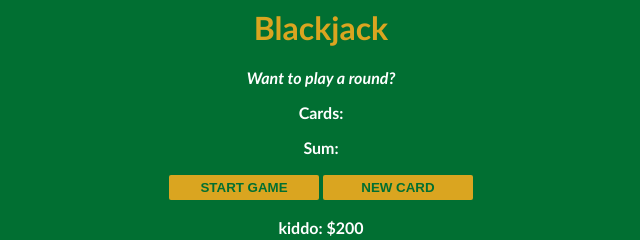
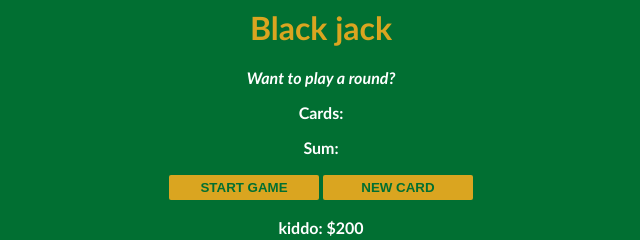
Before and after one commit to kidistamdu/Black-jack-game, a plain HTML site: page index.html in a window 1280 px wide. Shown: the full height of the page, 319-959 px from the left. Drawn offline with Linux system fonts and the light colour scheme.

Commit message:
edit the title

```diff
--- a/index.html
+++ b/index.html
@@ -3,7 +3,7 @@
         <link rel="stylesheet" href="index.css">
     </head>
     <body>
-        <h1>Blackjack</h1>
+        <h1>Black jack</h1>
         <p id="message-el">Want to play a round?</p>
         <p id="cards-el">Cards:</p>
         <p id="sum-el">Sum:</p>
```
